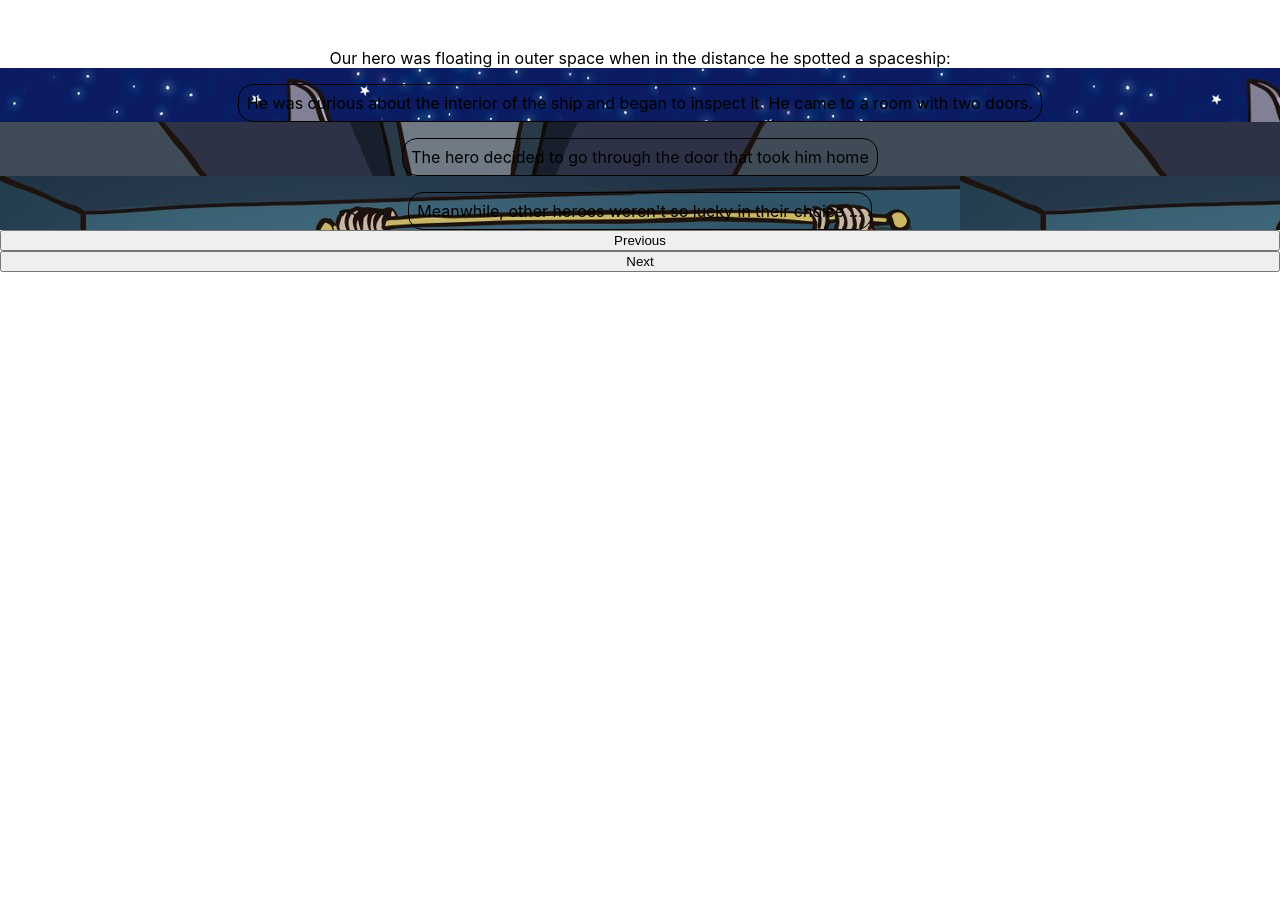
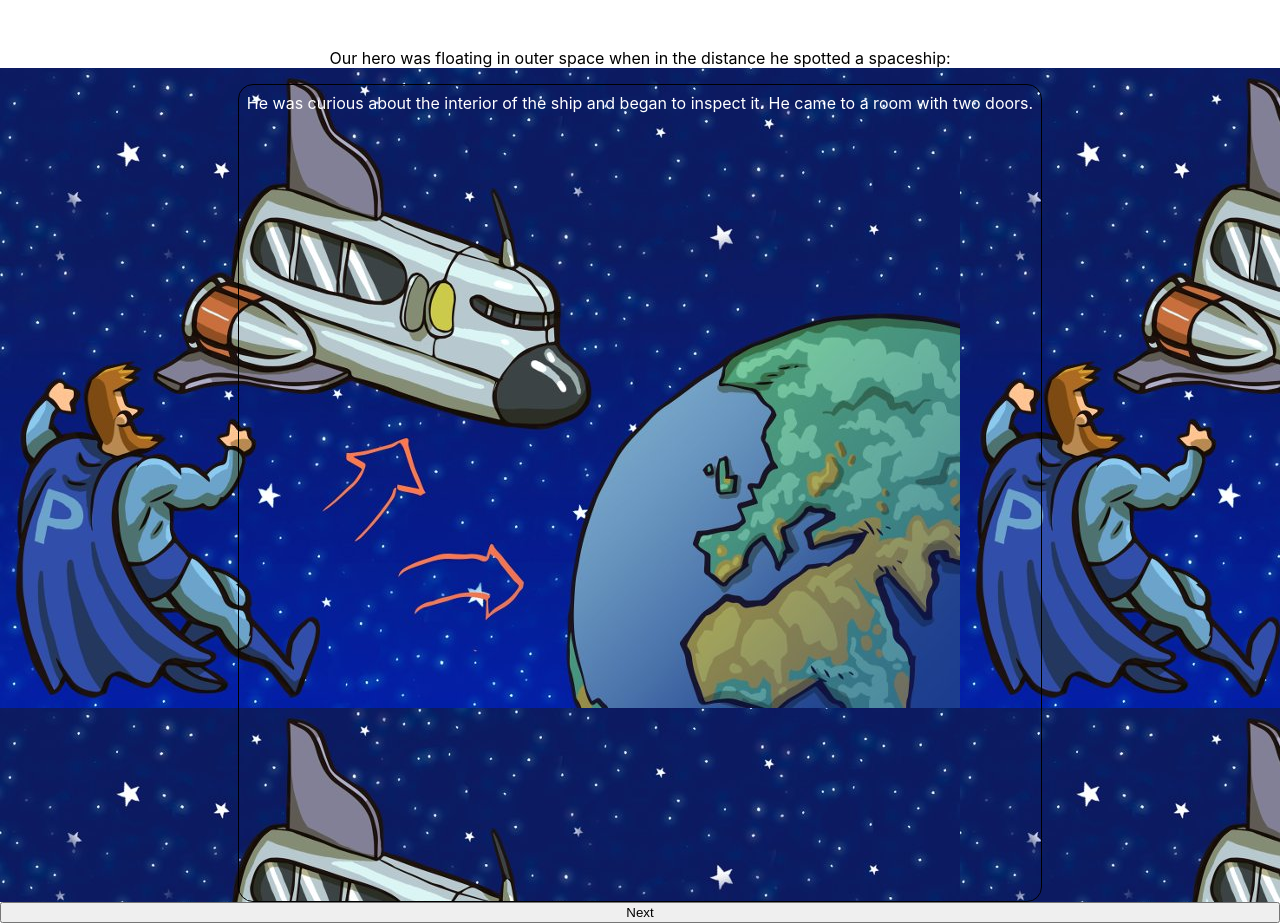
Before and after one commit to richhard6/S6.Tutorial, a React (Create React App) app: page / in a window 1280 px wide. Both pictures are taken after a click on the button "Start". Before the commit the page ends 800 px from the top, so only its background shows below. Built offline with nearby package versions, Linux system fonts and the light colour scheme.

Commit message:
functionality finished, need to add styles, Styled-components :)

```diff
--- a/src/App.js
+++ b/src/App.js
@@ -2,11 +2,16 @@ import './App.css'
 import Scene from './Components/Scene/Scene'
 import { data } from './assets/data'
 import { Wrapper } from './styles'
-import { useState } from 'react'
+import { useState, useEffect } from 'react'
 import Welcome from './Components/Welcome/Welcome'
 
 function App() {
   const [isVisible, setIsVisible] = useState(true)
+  const [currentIndex, setCurrentIndex] = useState(0)
+
+  useEffect(() => {
+    if (currentIndex < 0) setCurrentIndex((prev) => (prev = 3))
+  }, [currentIndex])
 
   return isVisible ? (
     <Welcome isVisible={isVisible} setIsVisible={setIsVisible} />
@@ -16,12 +21,21 @@ function App() {
         Our hero was floating in outer space when in the distance he spotted a
         spaceship:
       </div>
-      {data.map((options, index) => (
-        <Scene key={index} options={options} />
-      ))}
+      {data.map((options, index) => {
+        console.log(index)
+        return currentIndex === index && <Scene key={index} options={options} />
+      })}
 
-      <button>Previous</button>
-      <button>Next</button>
+      {currentIndex > 0 && (
+        <button onClick={() => setCurrentIndex((prev) => prev - 1)}>
+          Previous
+        </button>
+      )}
+      {currentIndex < 2 && (
+        <button onClick={() => setCurrentIndex((prev) => prev + 1)}>
+          Next
+        </button>
+      )}
     </Wrapper>
   )
 }
--- a/src/Components/Scene/style.js
+++ b/src/Components/Scene/style.js
@@ -10,11 +10,10 @@ export const Pill = styled.div`
   border: 1px solid black;
   margin-top: 1rem;
   padding: 0.5rem;
-  cursor: pointer;
 
-  &:hover {
-    background-color: black;
-    color: white;
+  height: 100vh;
+  color: white;
+
   }
 `
 
```
